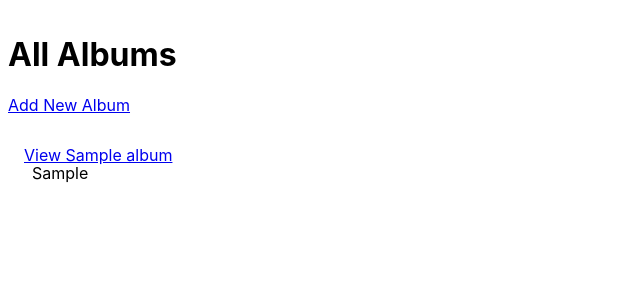
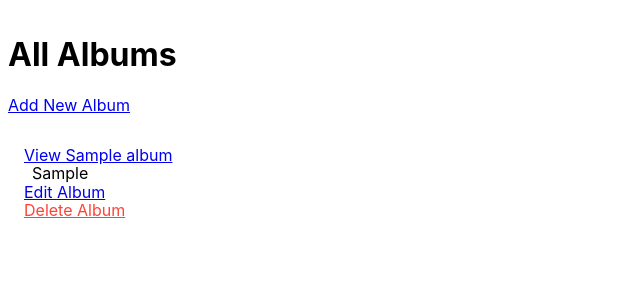
Before and after one commit to Momentum-Team-13/django-music-dortizkosobucki, a Django app: page / in a window 1280 px wide. Shown: the top 300 px of the page, without its empty margins (0-640 px from the left). Run offline with Django 4.2, Linux system fonts and the light colour scheme; tables that the repository leaves empty hold one stand-in row (values such as "Sample post").

Commit message:
links work, edit and delete connected, styling needs HELP

```diff
--- a/albums/views.py
+++ b/albums/views.py
@@ -21,6 +21,22 @@ def album_details(request, pk):
     if request.method == 'GET':
         return render(request, "albums/album_details.html", {"album":album})
 
+def edit_album(request, pk):
+    album = get_object_or_404(Album, pk=pk)
+    if request.method == 'GET':
+        form = AlbumForm(instance=album)
+    else:
+        form = AlbumForm(data=request.POST, instance=album)
+        if form.is_valid():
+            form.save()
+            return redirect(to='list_albums')
+    return render(request, "albums/edit_album.html", {"form": form, "album": album})
 
+def delete_album(request, pk):
+    album = get_object_or_404(Album, pk=pk)
+    if request.method == 'POST':
+        album.delete()
+        return redirect(to='list_albums')
+    return render(request, "albums/delete_album.html", {"album": album})
 
 # Create your views here.
--- a/django_music/urls.py
+++ b/django_music/urls.py
@@ -22,6 +22,8 @@ urlpatterns = [
     path('admin/', admin.site.urls),
     path('', album_views.list_albums, name='list_albums'),
     path('albums/add/', album_views.add_album, name='add_album'),
-    path('albums/<int:pk>/individual', album_views.album_details, name="album_details")
+    path('albums/<int:pk>/individual', album_views.album_details, name="album_details"),
+    path('albums/<int:pk>/edit/', album_views.edit_album, name='edit_album'),
+    path('albums/<int:pk>/delete/',album_views.delete_album,name='delete_album'),
 
 ]
--- a/templates/albums/album_details.html
+++ b/templates/albums/album_details.html
@@ -22,7 +22,8 @@
 
     </div>
     <p>
-
+        <a href="{% url 'edit_album' pk=album.pk %}">Edit Album</a><br>
+        <a class="red" href="{% url 'delete_album' pk=album.pk %}">Delete Album</a>
     </p>
 </div>
 
--- a/templates/albums/list_albums.html
+++ b/templates/albums/list_albums.html
@@ -18,7 +18,8 @@
             </div>
         </div>
         {% endif %}
-
+        <a href="{% url 'edit_album' pk=album.pk %}">Edit Album</a><br>
+        <a class="red" href="{% url 'delete_album' pk=album.pk %}">Delete Album</a>
     </div>
     {% endfor %}
 </div>
```
Also changed, not shown: templates/albums/delete_album.html (+16 -0 lines), templates/albums/edit_album.html (+15 -0 lines).
